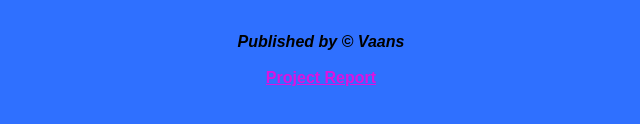
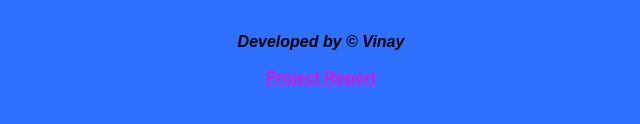
Before and after one commit to vinay7330/Colour-sequence-game, a plain HTML site: page index.html in a window 1280 px wide. Shown: the part 388-512 px from the top of the page, 319-959 px from the left. Drawn offline with Linux system fonts and the light colour scheme.

Commit message:
Update index.html

```diff
--- a/index.html
+++ b/index.html
@@ -12,7 +12,7 @@
       <button id="start">Start Game</button>
       <footer><i><b>
         <br><br>
-       Published by &copy; Vaans
+       Developed by &copy; Vinay
         </b></i><br><br>
          <b><center><a href="https://drive.google.com/file/d/1dJu-0axymx05VsvMNYk_qfD9RW1Q886F/view?usp=sharing" style="color: rgb(221, 19, 224);">Project Report</a></center></b>
       </footer>
```
